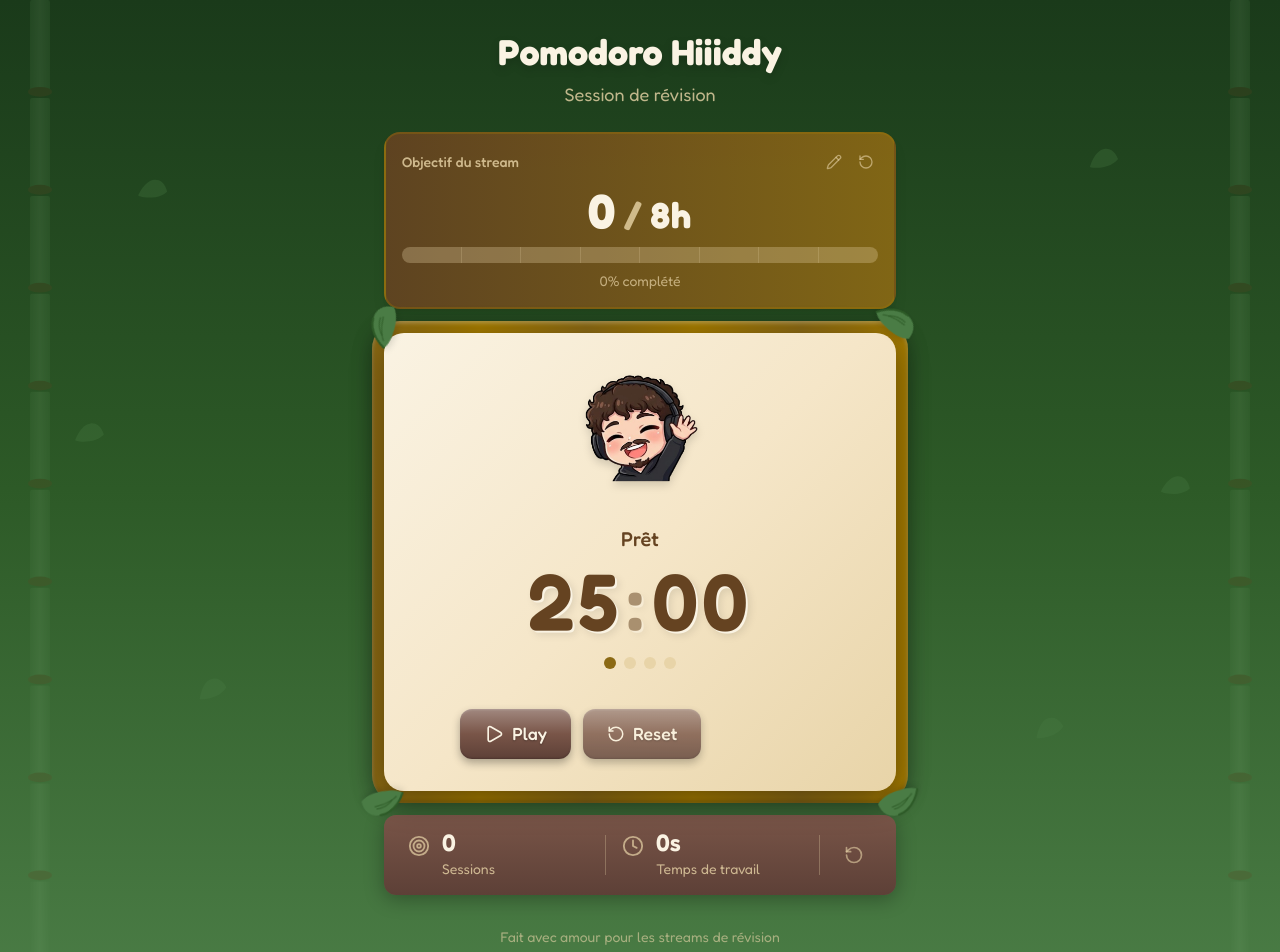
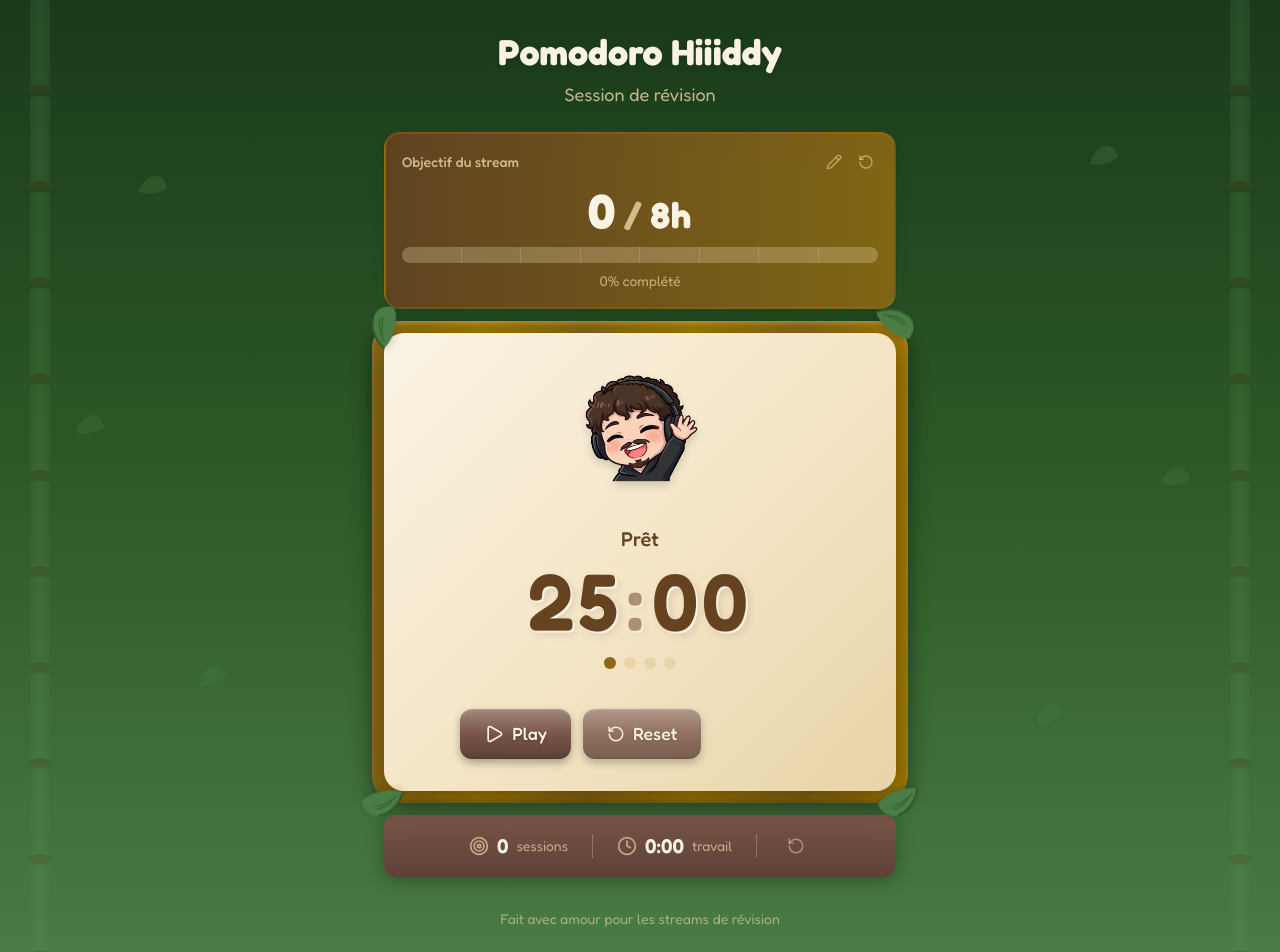
Before and after one commit to SweathX/Pomodoro-Hiiiddy, a Next.js app: page / in a window 1280 px wide. Shown: the top 952 px of the page. Built offline with nearby package versions, Linux system fonts and the light colour scheme.

Commit message:
fix: improve Stats layout - aligned and compact

```diff
--- a/src/components/Stats.tsx
+++ b/src/components/Stats.tsx
@@ -15,71 +15,61 @@ export function Stats() {
     const secs = seconds % 60;
 
     if (hours > 0) {
-      return `${hours}h ${minutes}m`;
+      return `${hours}h${minutes.toString().padStart(2, '0')}`;
     }
-    if (minutes > 0) {
-      return `${minutes}m ${secs}s`;
-    }
-    return `${secs}s`;
+    return `${minutes}:${secs.toString().padStart(2, '0')}`;
   };
 
   return (
     <motion.div
-      className="stats-panel grid grid-cols-[1fr_auto_1fr_auto_auto] items-center gap-4 px-6"
+      className="stats-panel flex items-center justify-center gap-6 px-6 py-3"
       initial={{ opacity: 0, y: 20 }}
       animate={{ opacity: 1, y: 0 }}
       transition={{ delay: 0.4 }}
     >
       {/* Sessions */}
-      <div className="flex items-start gap-3">
-        <div className="text-cream-dark/70 mt-1">
-          <Target size={22} />
-        </div>
-        <div>
-          <motion.div
+      <div className="flex items-center gap-2">
+        <Target size={20} style={{ color: 'rgba(232, 212, 168, 0.7)' }} />
+        <motion.span
           key={sessionsToday}
           initial={{ scale: 1.1 }}
           animate={{ scale: 1 }}
-            className="text-2xl font-semibold text-cream-light leading-none"
+          className="text-xl font-semibold text-cream-light"
         >
           {sessionsToday}
-          </motion.div>
-          <div className="text-sm text-cream-dark/80 mt-1">Sessions</div>
-        </div>
+        </motion.span>
+        <span className="text-sm" style={{ color: 'rgba(232, 212, 168, 0.7)' }}>sessions</span>
       </div>
 
       {/* Separator */}
-      <div className="w-px h-10 bg-cream-dark/30" />
+      <div className="w-px h-6" style={{ background: 'rgba(232, 212, 168, 0.3)' }} />
 
       {/* Temps de travail */}
-      <div className="flex items-start gap-3">
-        <div className="text-cream-dark/70 mt-1">
-          <Clock size={22} />
-        </div>
-        <div>
-          <motion.div
+      <div className="flex items-center gap-2">
+        <Clock size={20} style={{ color: 'rgba(232, 212, 168, 0.7)' }} />
+        <motion.span
           key={totalWorkTimeToday}
           initial={{ scale: 1.1 }}
           animate={{ scale: 1 }}
-            className="text-2xl font-semibold text-cream-light leading-none"
+          className="text-xl font-semibold text-cream-light"
         >
           {formatTime(totalWorkTimeToday)}
-          </motion.div>
-          <div className="text-sm text-cream-dark/80 mt-1">Temps de travail</div>
-        </div>
+        </motion.span>
+        <span className="text-sm" style={{ color: 'rgba(232, 212, 168, 0.7)' }}>travail</span>
       </div>
 
       {/* Separator */}
-      <div className="w-px h-10 bg-cream-dark/30" />
+      <div className="w-px h-6" style={{ background: 'rgba(232, 212, 168, 0.3)' }} />
 
       {/* Reset button */}
       <button
         type="button"
         onClick={resetStats}
-        className="text-cream-dark/60 hover:text-cream-light transition-colors p-2 rounded-lg hover:bg-white/10"
+        className="hover:text-cream-light transition-colors p-1.5 rounded-lg"
+        style={{ color: 'rgba(232, 212, 168, 0.5)' }}
         title="Réinitialiser les stats"
       >
-        <RotateCcw size={20} />
+        <RotateCcw size={18} />
       </button>
     </motion.div>
   );
```
Lines whose indentation alone changed are shown as unchanged.
